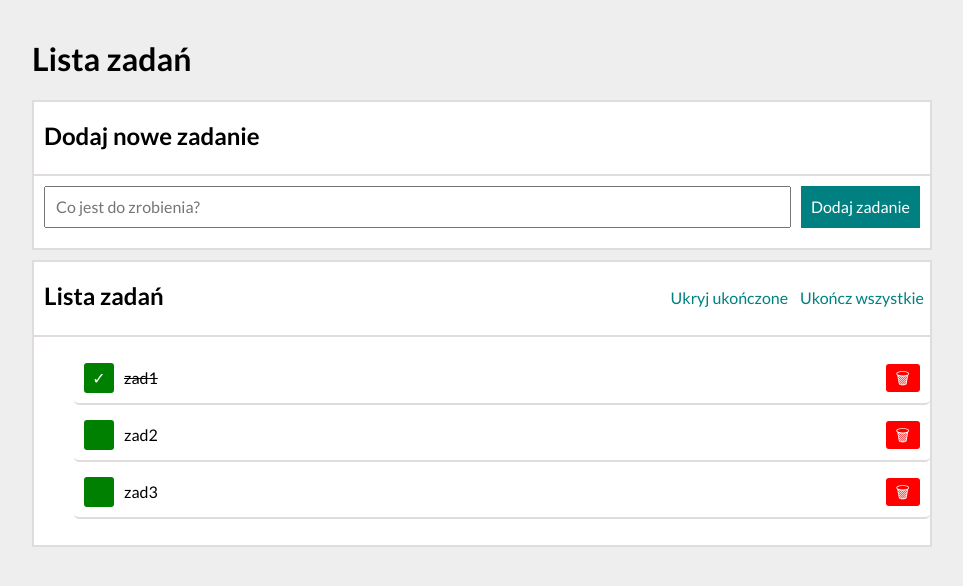
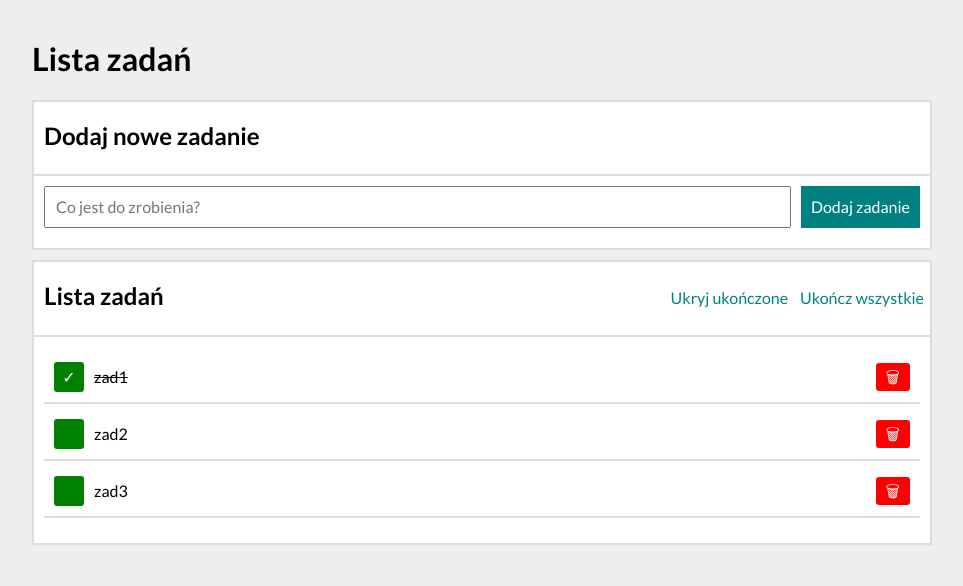
Before and after one commit to oleksaGrzegorz/todos-list-react, a React (Create React App) app: page / in a window 1280 px wide. Shown: the top 586 px of the page, without its empty margins (158-1121 px from the left). Built offline with nearby package versions, Linux system fonts and the light colour scheme.

Commit message:
css changed for list item

```diff
--- a/src/Tasks/style.css
+++ b/src/Tasks/style.css
@@ -1,4 +1,4 @@
-.js-tasks {
+.tasks {
     padding: 10px;
     margin: 0;
   }
@@ -9,7 +9,6 @@
     list-style-type: none;
     margin: 5px 0;
     padding: 10px;
-    border-radius: 5px;
     border-bottom: 2px solid hsl(0, 6%, 87%);
   }
 
```
